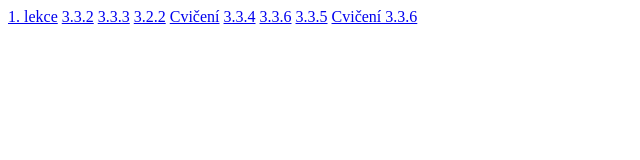
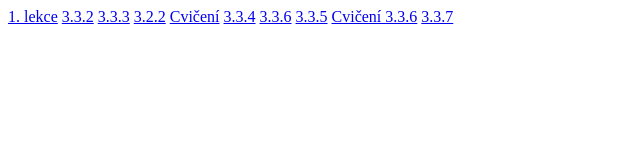
Before and after one commit to Kukky1112/js, a plain HTML site: page index.html in a window 1280 px wide. Shown: the full height of the page, 0-640 px from the left. Drawn offline with Linux system fonts and the light colour scheme.

Commit message:
přidání do souhrnu 3.3.7

```diff
--- a/index.html
+++ b/index.html
@@ -15,5 +15,6 @@
     <a href="./3.3.6/">3.3.6</a>
     <a href="./3.3.5/">3.3.5</a>
     <a href="./Cvičení/index.html">Cvičení 3.3.6</a>
+    <a href="./3.3.7/index.html">3.3.7</a>
 </body>
 </html>
```
